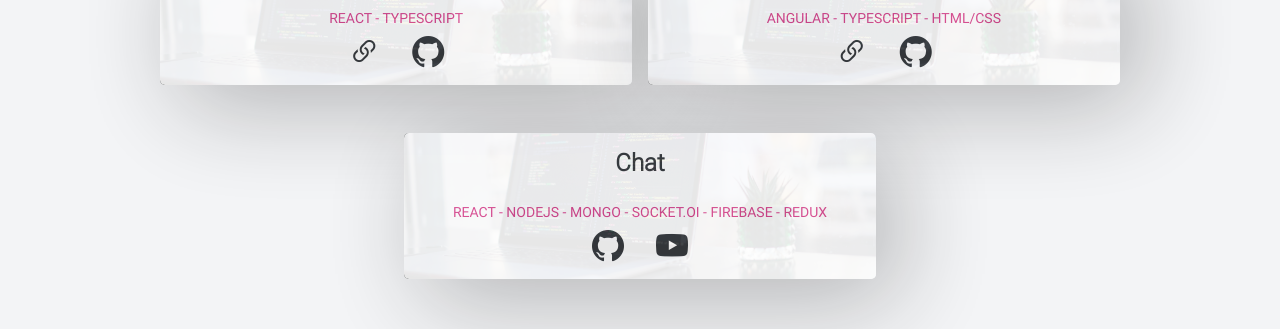
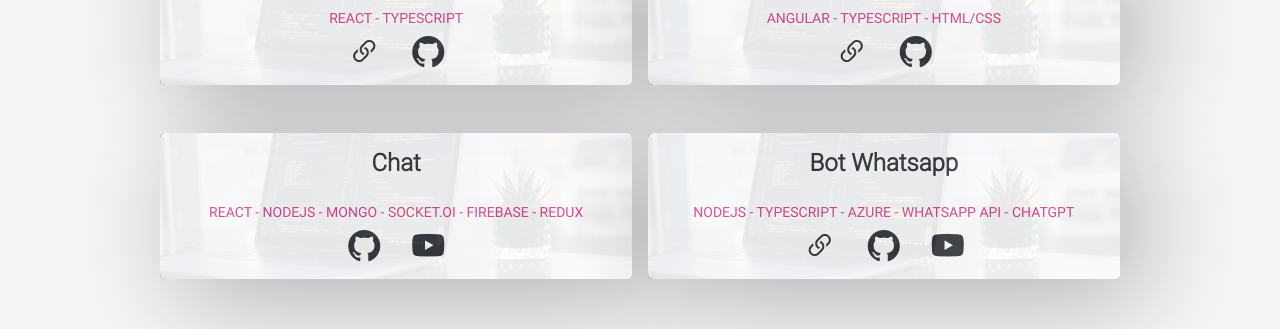
Before and after one commit to Rosyec/Portafolio, an Angular app: page /app/portafolio in a window 1280 px wide. Shown: the part 1160-1489 px from the top of the page. Built offline with nearby package versions, Linux system fonts and the light colour scheme.

Commit message:
Proyecto Bot Whatsapp

```diff
--- a/src/app/content/pages/contenido/contenido.component.ts
+++ b/src/app/content/pages/contenido/contenido.component.ts
@@ -143,6 +143,14 @@ export class ContenidoComponent implements OnInit {
         github: 'https://github.com/Rosyec/React-Chat',
         tecnologias: 'REACT - NODEJS - MONGO - SOCKET.OI - FIREBASE - REDUX',
         youtube: 'https://youtu.be/npB5QDXWHiA'
+      },
+      {
+        color: '#ffff',
+        nombre: 'Bot Whatsapp',
+        github: 'https://github.com/Rosyec/Node-BotWhatsapp',
+        tecnologias: 'NODEJS - TYPESCRIPT - AZURE - WHATSAPP API - CHATGPT',
+        youtube: 'https://youtu.be/lDsyJD8fOkE',
+        deploy: 'https://wa.me/+573232775818?text=Hola'
       }
 
     ];
```
